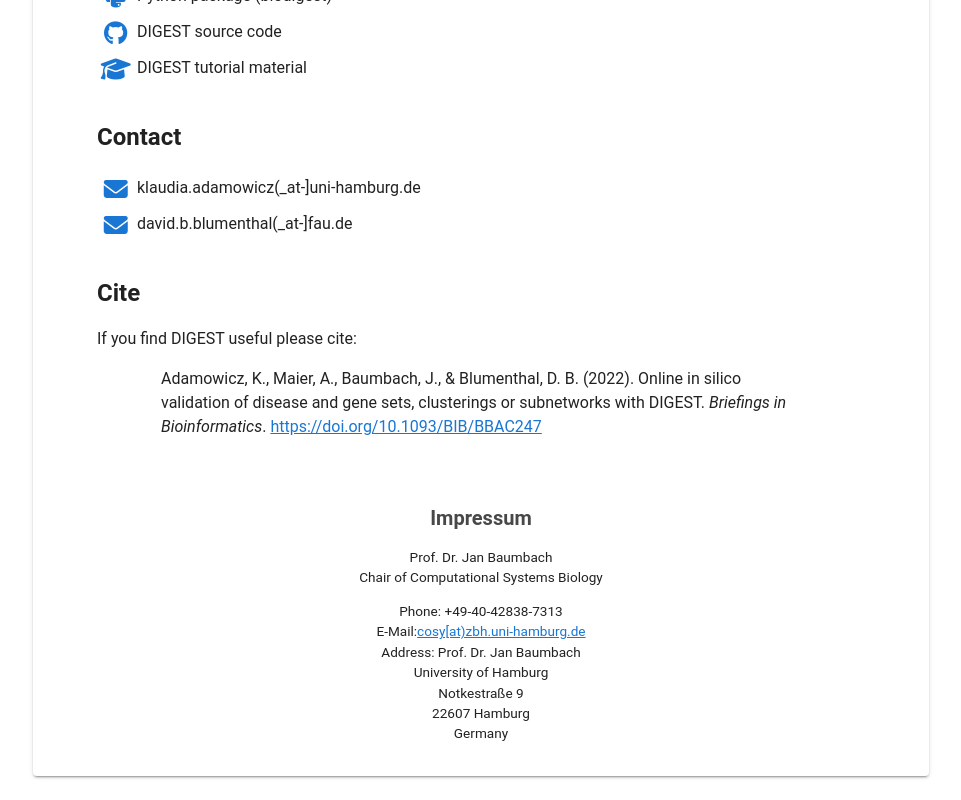
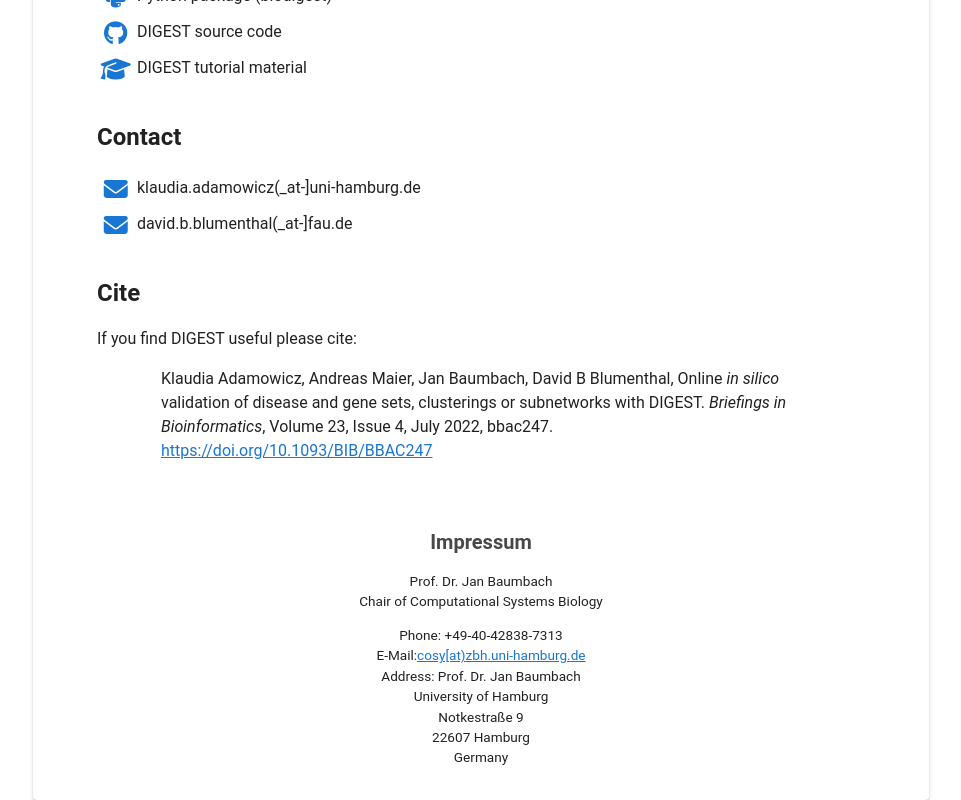
Before and after one commit to bionetslab/digest-web, a Vue app: page /about in a window 1280 px wide. Shown: the part 569-1369 px from the top of the page, without its empty margins (159-1120 px from the left). Before the commit the page ends 1345 px from the top, so only its background shows below. Built offline with nearby package versions, Linux system fonts and the light colour scheme.

Commit message:
adjusted citation

```diff
--- a/src/components/About.vue
+++ b/src/components/About.vue
@@ -60,9 +60,9 @@
       </div>
       <b style="font-size: 1.5rem">Cite</b>
       <div style="margin-top: 16px; margin-bottom: 64px">If you find DIGEST useful please cite:
-        <div style="margin: 16px 64px">Adamowicz, K., Maier, A., Baumbach, J., &#38; Blumenthal, D. B. (2022). Online in silico
+        <div style="margin: 16px 64px">Klaudia Adamowicz, Andreas Maier, Jan Baumbach, David B Blumenthal, Online <i>in silico</i>
           validation of disease and gene sets, clusterings or subnetworks with DIGEST. <i>Briefings in
-            Bioinformatics</i>.
+            Bioinformatics</i>, Volume 23, Issue 4, July 2022, bbac247.
           <a href="https://doi.org/10.1093/BIB/BBAC247">https://doi.org/10.1093/BIB/BBAC247</a>
         </div>
       </div>
```
